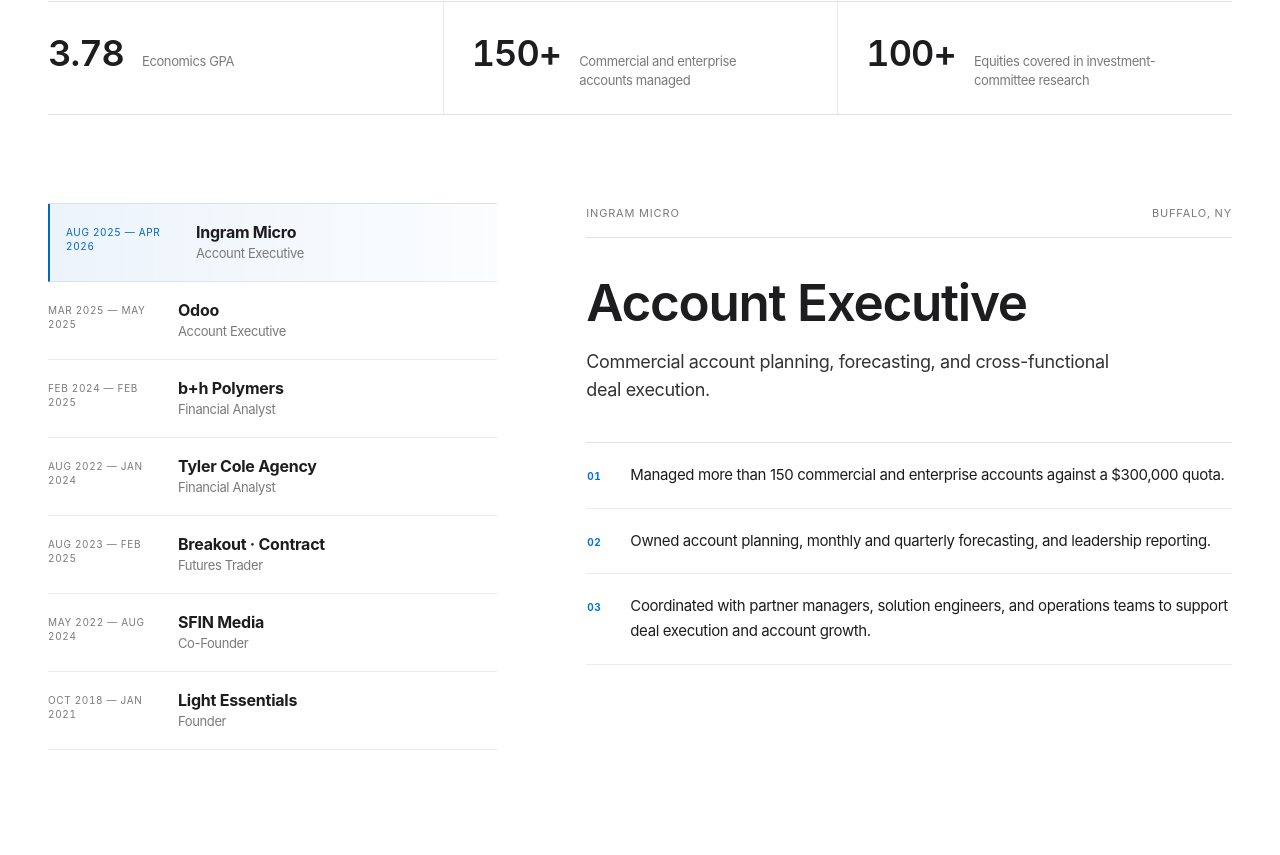
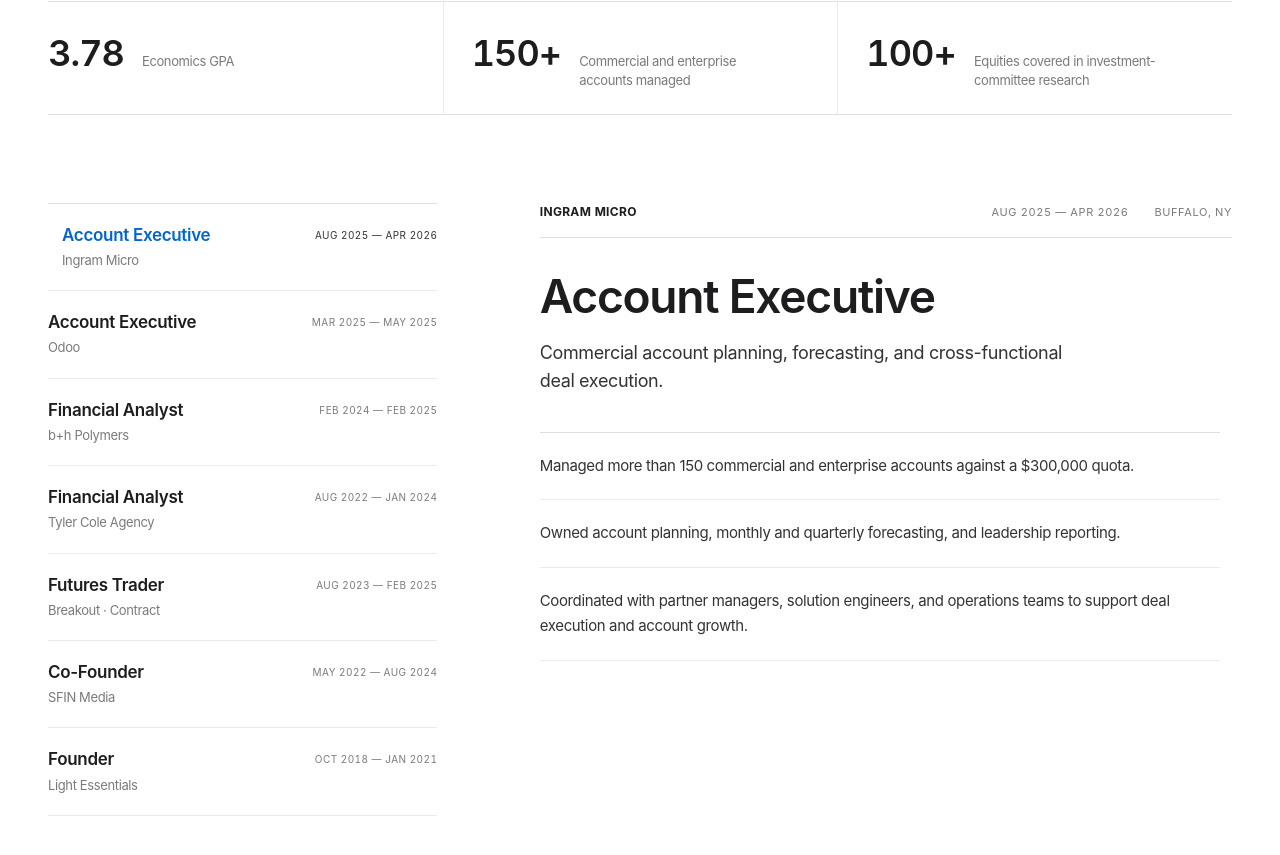
Before and after one commit to garrettistrading/GarrettLisowski.com, a Next.js app: page / in a window 1280 px wide. Shown: the part 1296-2151 px from the top of the page. Built offline with nearby package versions, Linux system fonts and the light colour scheme.

Commit message:
fix: refine experience section hierarchy

```diff
--- a/app/globals.css
+++ b/app/globals.css
@@ -606,23 +606,24 @@
 .experience-section { padding-bottom: 168px; }
 .experience-section .portfolio-section-heading { margin-bottom: 68px; }
 .experience-section .portfolio-section-heading > span { max-width: 470px; }
-.career-timeline { display: grid; gap: clamp(64px, 7vw, 96px); grid-template-columns: minmax(340px, .82fr) minmax(0, 1.18fr); }
+.career-timeline { display: grid; gap: clamp(72px, 8vw, 112px); grid-template-columns: minmax(320px, .72fr) minmax(0, 1.28fr); }
 .timeline-index { border-top: 1px solid var(--line-strong); display: grid; }
-.timeline-index button { align-items: start; background: transparent; border: 0; border-bottom: 1px solid var(--line); cursor: pointer; display: grid; gap: 3px 18px; grid-template-columns: 112px minmax(0, 1fr); min-height: 78px; padding: 18px 20px 18px 0; text-align: left; transition: background 180ms ease, padding 180ms ease; }
-.timeline-index button:hover { background: linear-gradient(90deg, rgba(0, 102, 204, .045), rgba(0, 102, 204, 0)); padding-left: 10px; }
-.timeline-index button.is-active { background: linear-gradient(90deg, rgba(0, 102, 204, .075), rgba(0, 102, 204, .015)); border-left: 2px solid var(--green); color: var(--ink); padding-left: 16px; }
-.timeline-index button span { color: var(--slate); font-size: 10px; font-variant-numeric: tabular-nums; grid-row: 1 / span 2; letter-spacing: .065em; line-height: 1.45; padding-top: 3px; text-transform: uppercase; }
-.timeline-index button.is-active span { color: var(--green); }
-.timeline-index button strong { font-size: 16px; font-weight: 650; letter-spacing: -.015em; line-height: 1.25; }
-.timeline-index button small { color: var(--slate); font-size: 13px; line-height: 1.35; }
-.timeline-index button.is-active small { color: var(--slate); }
-.timeline-detail { align-self: start; min-height: 500px; padding-top: 2px; }
-.timeline-meta { border-bottom: 1px solid var(--line-strong); color: var(--slate); display: flex; font-size: 11px; font-variant-numeric: tabular-nums; justify-content: space-between; letter-spacing: .075em; padding-bottom: 16px; text-transform: uppercase; }
-.timeline-detail h3 { font-family: var(--sans); font-size: clamp(42px, 4vw, 52px); font-weight: 600; letter-spacing: -.025em; line-height: 1.02; margin: 38px 0 20px; max-width: 720px; text-wrap: balance; }
-.timeline-summary { color: var(--ink-soft); font-size: 18px; line-height: 1.55; margin: 0 0 38px; max-width: 640px; text-wrap: pretty; }
-.timeline-detail ul { border-top: 1px solid var(--line-strong); counter-reset: evidence; list-style: none; }
-.timeline-detail li { border-bottom: 1px solid var(--line); counter-increment: evidence; font-size: 15px; line-height: 1.65; padding: 20px 0 20px 44px; position: relative; text-wrap: pretty; }
-.timeline-detail li::before { color: var(--green-light); content: counter(evidence, decimal-leading-zero); font-size: 10px; font-variant-numeric: tabular-nums; font-weight: 650; left: 1px; letter-spacing: .06em; position: absolute; top: 25px; }
+.timeline-index button { align-items: start; background: transparent; border: 0; border-bottom: 1px solid var(--line); cursor: pointer; display: grid; gap: 5px 18px; grid-template-columns: minmax(0, 1fr) auto; min-height: 84px; padding: 21px 0; text-align: left; transition: color 180ms ease, padding-left 180ms ease; }
+.timeline-index button:hover { color: var(--green); padding-left: 8px; }
+.timeline-index button.is-active { color: var(--ink); padding-left: 14px; }
+.timeline-index button span { color: var(--slate); font-size: 10px; font-variant-numeric: tabular-nums; grid-column: 2; grid-row: 1 / span 2; letter-spacing: .045em; line-height: 1.45; padding-top: 3px; text-align: right; text-transform: uppercase; }
+.timeline-index button strong { font-size: 17px; font-weight: 620; grid-column: 1; letter-spacing: -.018em; line-height: 1.25; }
+.timeline-index button small { color: var(--slate); font-size: 13px; grid-column: 1; line-height: 1.4; }
+.timeline-index button.is-active strong { color: var(--green); }
+.timeline-index button.is-active span { color: var(--ink-soft); }
+.timeline-detail { align-self: start; min-height: 500px; }
+.timeline-meta { align-items: baseline; border-bottom: 1px solid var(--line-strong); color: var(--slate); display: grid; font-size: 11px; font-variant-numeric: tabular-nums; gap: 12px 26px; grid-template-columns: 1fr auto auto; letter-spacing: .055em; padding-bottom: 17px; text-transform: uppercase; }
+.timeline-meta span:first-child { color: var(--ink); font-size: 12px; font-weight: 650; letter-spacing: .025em; }
+.timeline-detail h3 { font-family: var(--sans); font-size: clamp(36px, 3.6vw, 48px); font-weight: 600; letter-spacing: -.027em; line-height: 1.05; margin: 34px 0 18px; max-width: 700px; text-wrap: balance; }
+.timeline-summary { color: var(--ink-soft); font-size: 18px; line-height: 1.58; margin: 0 0 36px; max-width: 610px; text-wrap: pretty; }
+.timeline-detail ul { border-top: 1px solid var(--line-strong); list-style: none; max-width: 680px; }
+.timeline-detail li { border-bottom: 1px solid var(--line); color: var(--ink-soft); font-size: 15px; line-height: 1.65; padding: 21px 0; text-wrap: pretty; }
+.timeline-detail li::before { content: none; }
 
 .background-section { border-top: 1px solid var(--line-strong); padding-top: 130px; }
 .credential-grid { display: grid; gap: 24px; grid-template-columns: .82fr 1.18fr; margin-bottom: 150px; }
@@ -1412,7 +1413,7 @@
   .approach-path article { grid-template-columns: 40px 150px 1fr; }
   .career-timeline { gap: 58px; grid-template-columns: 1fr; }
   .timeline-index { grid-template-columns: repeat(2,1fr); }
-  .timeline-index button:nth-child(even) { border-left: 1px solid var(--line); padding-left: 16px; }
+  .timeline-index button:nth-child(even) { border-left: 1px solid var(--line); padding-left: 20px; }
   .timeline-detail { min-height: 0; }
   .credential-grid,
   .skills-story { gap: 54px; grid-template-columns: 1fr; }
@@ -1512,13 +1513,12 @@
   .timeline-index { grid-template-columns: 1fr; }
   .timeline-index { display: flex; overflow-x: auto; overscroll-behavior-x: contain; scroll-snap-type: x mandatory; scrollbar-color: rgba(0, 102, 204, .28) transparent; scrollbar-width: thin; }
   .timeline-index button,
-  .timeline-index button:nth-child(even) { border-left: 0; border-right: 1px solid var(--line); flex: 0 0 260px; grid-template-columns: 104px minmax(0, 1fr); min-height: 80px; padding: 17px 18px 17px 0; scroll-snap-align: start; }
+  .timeline-index button:nth-child(even) { border-left: 0; border-right: 1px solid var(--line); flex: 0 0 280px; grid-template-columns: minmax(0, 1fr) auto; min-height: 84px; padding: 18px 20px 18px 0; scroll-snap-align: start; }
   .timeline-index button.is-active,
-  .timeline-index button:nth-child(even).is-active { border-left: 2px solid var(--green); padding-left: 14px; }
-  .timeline-detail h3 { font-size: 40px; margin-top: 30px; }
+  .timeline-index button:nth-child(even).is-active { border-left: 0; padding-left: 12px; }
+  .timeline-detail h3 { font-size: 37px; margin-top: 30px; }
   .timeline-summary { font-size: 17px; margin-bottom: 30px; }
   .timeline-detail li { font-size: 14px; padding-bottom: 18px; padding-top: 18px; }
-  .timeline-detail li::before { top: 23px; }
   .credential-card h3 { font-size: 36px; }
   .skill-groups article { grid-template-columns: 1fr; }
   .contact-section { padding-bottom: 92px; padding-top: 88px; }
--- a/components/CareerTimeline.tsx
+++ b/components/CareerTimeline.tsx
@@ -40,9 +40,9 @@
               }
             }}
           >
+            <strong>{item.role}</strong>
+            <small>{item.organization}</small>
             <span>{item.period}</span>
-            <strong>{item.organization}</strong>
-            <small>{item.role}</small>
           </button>
         ))}
       </div>
@@ -56,6 +56,7 @@
       >
         <div className="timeline-meta">
           <span>{selected.organization}</span>
+          <span>{selected.period}</span>
           <span>{selected.location}</span>
         </div>
         <h3>{selected.role}</h3>
```
